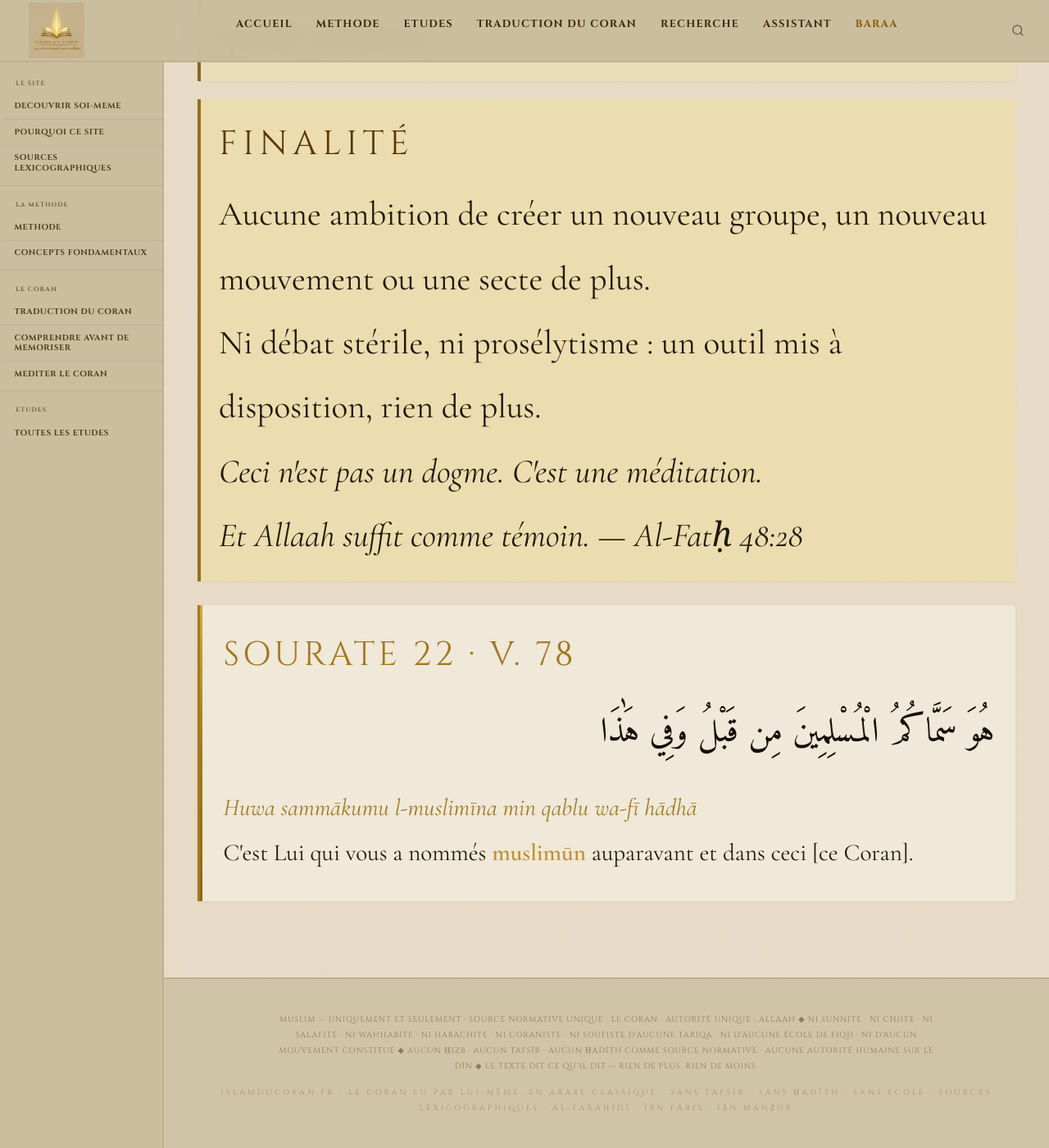
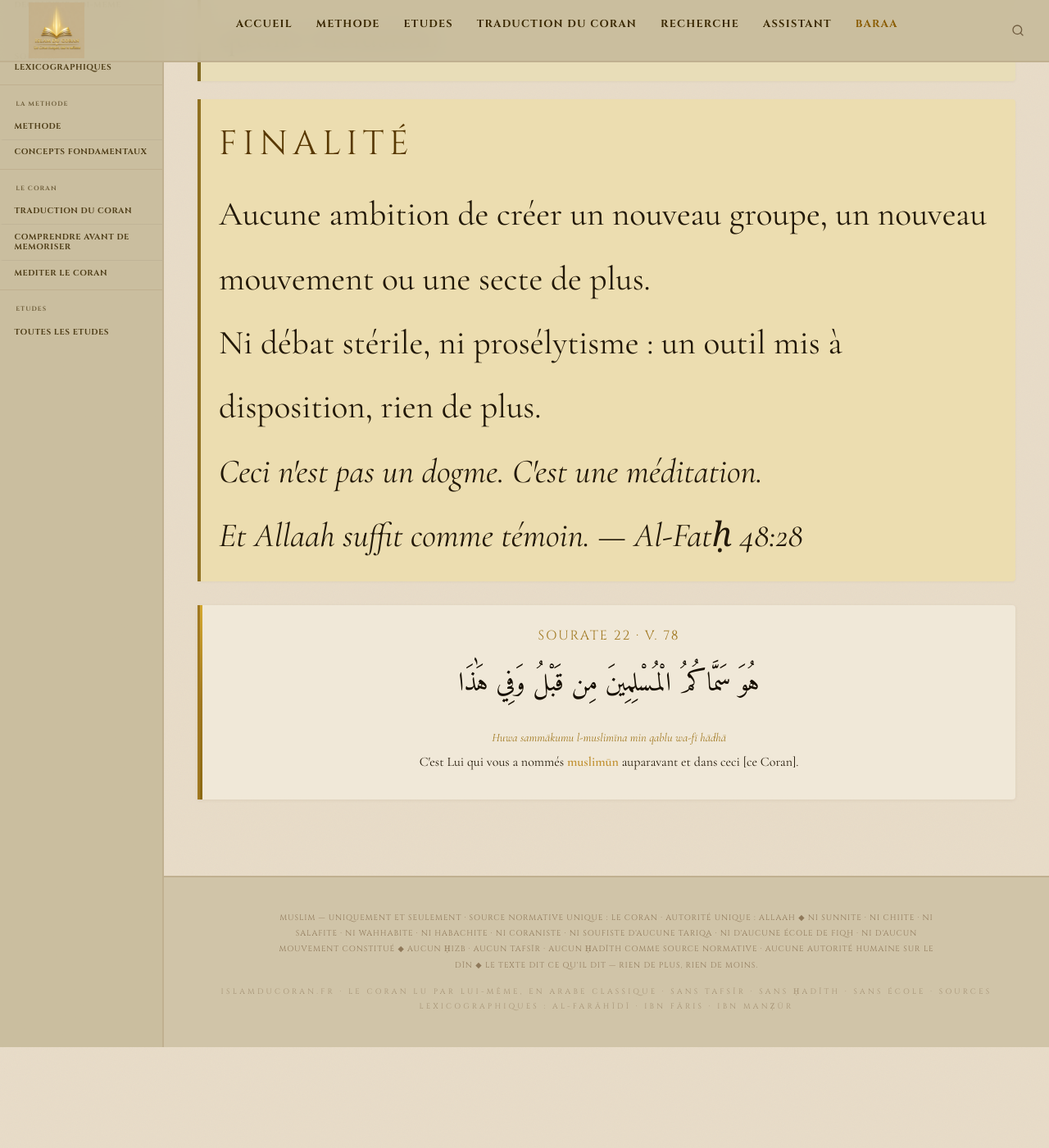
Before and after one commit to Makhuwcoder/islamducoran, a Jekyll site: the page built from baraaa/index.md, in a window 1280 px wide and 1400 px high, scrolled down 2734 px. Shown: the whole window at 82% size. Built offline with Jekyll 4.4.1, drawn with Linux system fonts in a browser that asks for light colours; after the commit the page ends 4011 px from its top, so only the background shows below that.

Commit message:
Études: verset__ref 1rem centré, arabe 2rem centré, corps 1rem centré

```diff
--- a/assets/css/main.scss
+++ b/assets/css/main.scss
@@ -382,6 +382,7 @@ li { margin-bottom: .3rem; }
   border-radius: 0 4px 4px 0;
   box-shadow: 0 1px 4px rgba(80,50,0,.07);
   position: relative;
+  text-align: center;
 }
 .verset::before {
   content: '';
@@ -390,19 +391,27 @@ li { margin-bottom: .3rem; }
 }
 .verset__ref {
   font-family: var(--font-titre);
-  font-size: 2.58rem; letter-spacing: .1em;
+  font-size: 1rem; letter-spacing: .12em;
   color: var(--or2); margin-bottom: .5rem;
   display: block; text-transform: uppercase;
+  text-align: center;
 }
 .verset__arabe {
   font-family: var(--font-arabe);
-  font-size: 2.62rem;
-  direction: rtl; text-align: right;
+  font-size: 2rem;
+  direction: rtl; text-align: center;
   color: var(--arabe-c); line-height: 2.3; margin-bottom: .9rem;
 }
-.verset__corps { font-size: 1.82rem; color: var(--texte); }
-.verset__trl { font-style: italic; color: var(--or2); display: block; margin-top: .35rem; }
-.verset__trad { display: block; margin-bottom: .55rem; }
+.verset__corps { font-size: 1rem; color: var(--texte);
+  text-align: center;
+}
+.verset__trl { font-style: italic; color: var(--or2); display: block; margin-top: .35rem;
+  text-align: center;
+  font-size: .9rem;
+}
+.verset__trad { display: block; margin-bottom: .55rem;
+  text-align: center;
+}
 .verset__trad strong, .verset__corps strong { color: var(--or3); font-weight: 600; }
 
 /* ═══════════ CALLOUTS — tons neutres, sobres ═══════════ */
```
